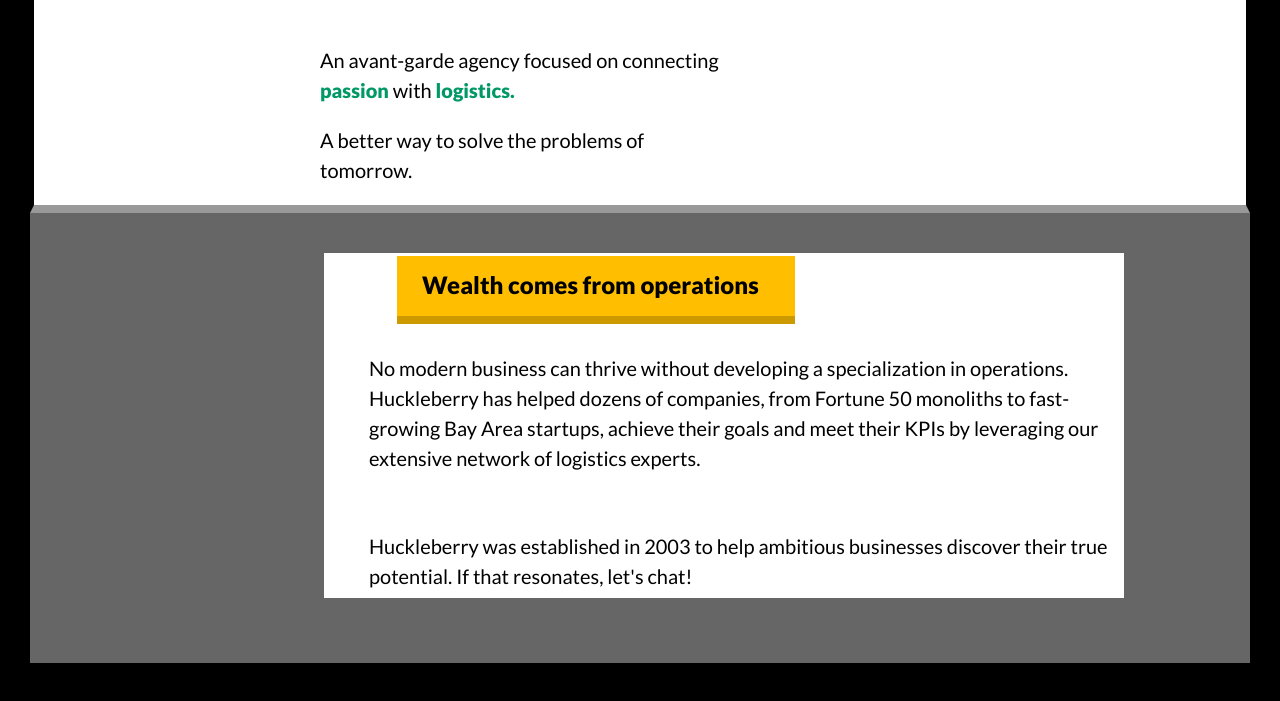
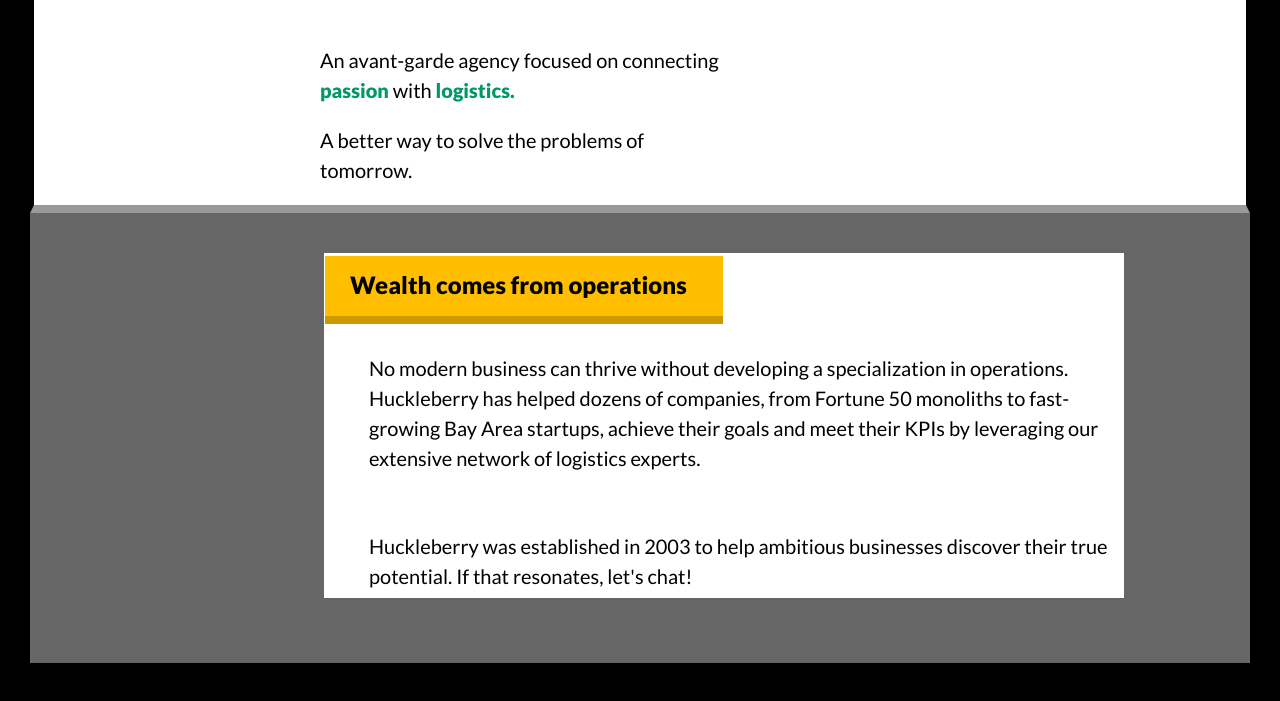
Before and after one commit to jaybube/altschool-cssassignmnet, a plain HTML site: page Index2.html in a window 1280 px wide. Shown: the part 203-904 px from the top of the page. Drawn offline with Linux system fonts and the light colour scheme.

Commit message:
second commit

```diff
--- a/style2.css
+++ b/style2.css
@@ -73,7 +73,7 @@ body {
   height: 60px;
   position: absolute;
   top: 459px;
-  left: 397px;
+  left: 325px;
   border-bottom: 8px solid #cc9900;
 }
 
```
